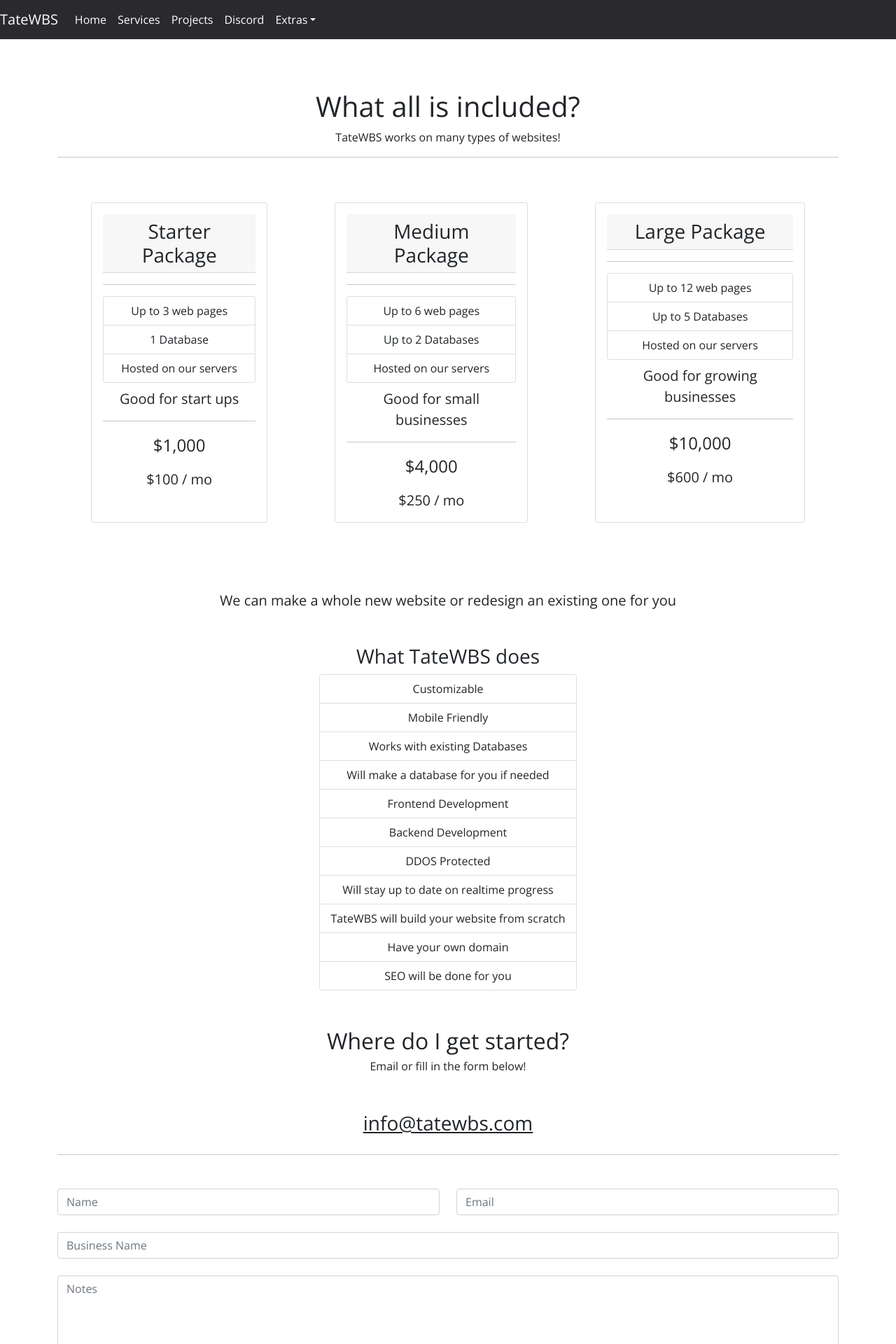
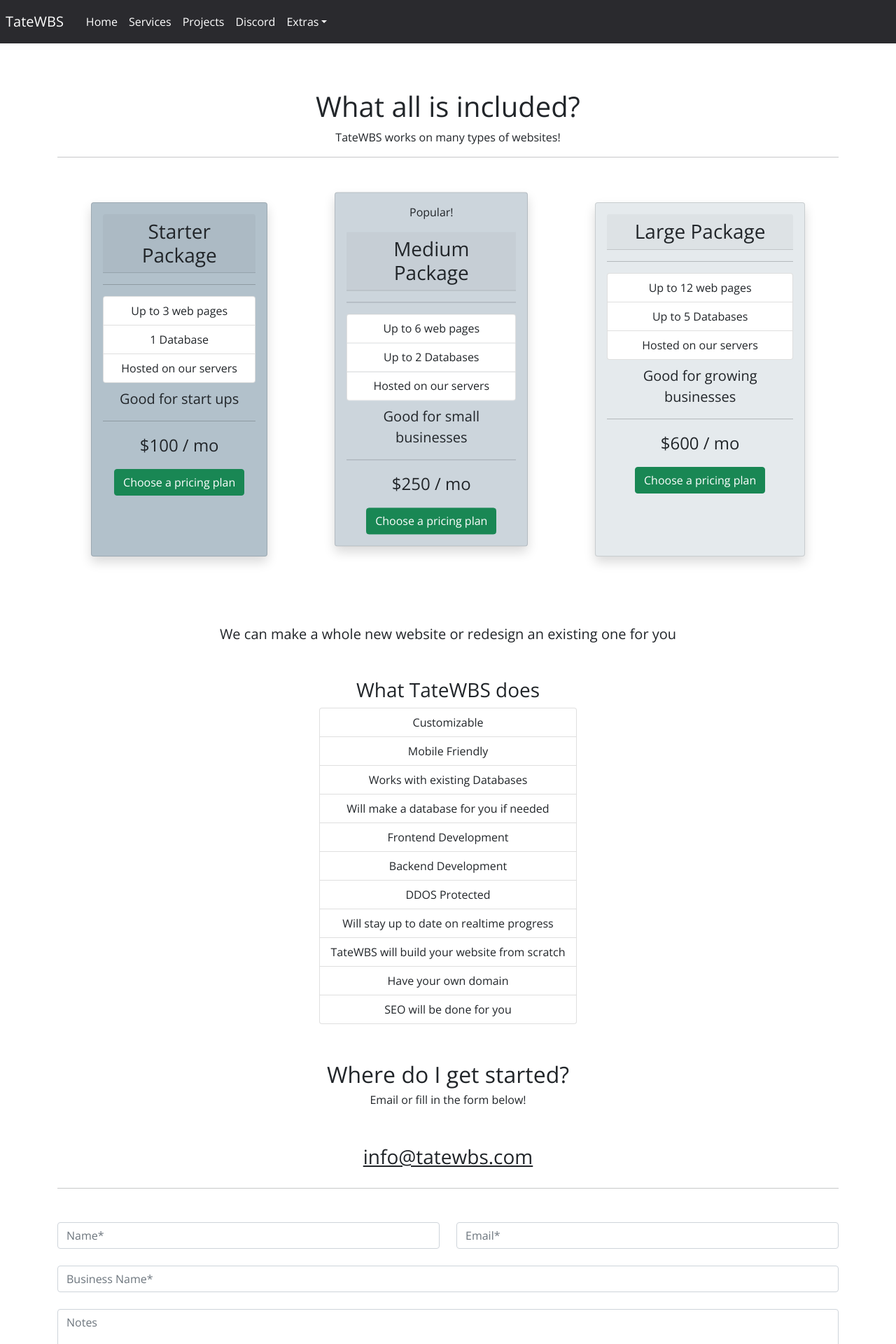
Before and after one commit to TateFowble/tatewbs_old, a React (Create React App) app: page /services/web-development in a window 1280 px wide. Shown: the top 1920 px of the page at 70% size. Built offline with nearby package versions, Linux system fonts and the light colour scheme.

Commit message:
updated form and web development page

```diff
--- a/src/components/ContactForm/ContactForm.js
+++ b/src/components/ContactForm/ContactForm.js
@@ -1,41 +1,87 @@
 import React, { useState } from 'react';
-import {db} from '../../firebase';
+import { db } from '../../firebase';
 
 import Form from 'react-bootstrap/Form';
 import Button from 'react-bootstrap/Button';
 import Row from 'react-bootstrap/Row';
 import Col from 'react-bootstrap/Col';
-
+import Alert from 'react-bootstrap/Alert';
 
 
 
 const ContactForm = (props) => {
     let page = props.page;
+    let offcialEmail = "info@tatewbs.com";
 
     const [email, setEmail] = useState("");
     const [name, setName] = useState("");
     const [businessName, setBusinessName] = useState("");
     const [notes, setNotes] = useState("");
 
+
+
+    const theDate = () => {
+        var mydate = new Date();
+        var curr_date = mydate.getDate();
+        var curr_month = mydate.getMonth() + 1;
+        var curr_year = mydate.getFullYear();
+
+        var mydatestr = ' ' + curr_month + '/' +
+            curr_date + '/' +
+            curr_year + ' ' +
+            mydate.getHours() + ':' +
+            mydate.getMinutes() + ':' +
+            mydate.getSeconds()
+        return mydatestr;
+    }
+    let dateToString = theDate().toString();
+
+
+    const [formWorked, setFormWorked] = useState();
+
+    const formNotifier = (formWorked) => {
+        switch (formWorked) {
+            case true:
+                return (
+                    <Alert variant="success">
+                        Your form went through, we will email you soon!
+                    </Alert>
+                );
+                break;
+            case false:
+                return (
+                    <Alert variant="danger">
+                        Your form ran into an issue. Please notify {offcialEmail}
+                    </Alert>
+                );
+                break;
+            default:
+                return ('');
+        }
+    }
+
     const handleSubmit = event => {
 
         event.preventDefault();
 
-        // console.log(data)
-
         db.collection("contact").doc(businessName)
             .set({
+                name: name,
                 email: email,
-                name: name,
                 businessName: businessName,
-                notes: notes
+                notes: notes,
+                date: dateToString
             })
             .then(() => {
-                alert('Form has been submitted!');
-                window.location.reload();
+                setEmail("");
+                setName("");
+                setBusinessName("");
+                setNotes("");
+                return setFormWorked(true);
             })
             .catch((err) => {
                 alert(err.message);
+                return setFormWorked(false);
             })
 
     };
@@ -54,13 +100,21 @@
                     <Row>
                         <Col>
                             <Form.Control
-                            type="text"
-                            placeholder="Name"
-                            onChange={((event) => setName(event.target.value))} />
+                                type="text"
+                                placeholder="Name*"
+                                value={name}
+                                onChange={((event) => setName(event.target.value))}
+                                required
+                                />
                         </Col>
                         <Col>
-                            <Form.Control type="text" placeholder="Email"
-                            onChange={((event) => setEmail(event.target.value))} />
+                            <Form.Control
+                                type="text"
+                                placeholder="Email*"
+                                value={email}
+                                onChange={((event) => setEmail(event.target.value))}
+                                required
+                                />
                         </Col>
                     </Row>
                 </Form.Group>
@@ -68,22 +122,32 @@
                     <Row>
                         <Col>
                             <Form.Control
-                            type="text"
-                            placeholder="Business Name"
-                            onChange={((event) => setBusinessName(event.target.value))} />
+                                type="text"
+                                placeholder="Business Name*"
+                                value={businessName}
+                                onChange={((event) => setBusinessName(event.target.value))}
+                                required
+                                />
                         </Col>
                     </Row>
                 </Form.Group>
                 <Form.Group className="mb-4">
                     <Row>
                         <Col>
-                            <Form.Control as="textarea" rows={4} placeholder="Notes"
-                            onChange={((event) => setNotes(event.target.value))} />
+                            <Form.Control
+                                as="textarea"
+                                rows={4}
+                                placeholder="Notes"
+                                value={notes}
+                                onChange={((event) => setNotes(event.target.value))} />
                         </Col>
                     </Row>
                 </Form.Group>
                 <Button type="submit">Submit</Button>
             </Form>
+            <div className="mt-3">
+                {formNotifier(formWorked)}
+            </div>
         </div>
     );
 }
--- a/src/components/Navigation/Navigation.js
+++ b/src/components/Navigation/Navigation.js
@@ -14,7 +14,7 @@
 function Navigation() {
     return (
         <Navbar collapseOnSelect expand="md" fixed="top" variant="dark">
-            <Navbar.Brand as={Link} to="/" className="text-white">TateWBS</Navbar.Brand>
+            <Navbar.Brand as={Link} to="/" className="p-2 text-white">TateWBS</Navbar.Brand>
             <Navbar.Toggle aria-controls="responsive-navbar-nav" />
             <Navbar.Collapse id="responsive-navbar-nav">
                 <Nav className="me-auto">
--- a/src/pages/Services/WebDevelopmentPage/WebDevelopmentPage.js
+++ b/src/pages/Services/WebDevelopmentPage/WebDevelopmentPage.js
@@ -1,15 +1,51 @@
-import { React } from 'react';
+import { React, useEffect } from 'react';
+
+import anime from 'animejs';
 
 import ContactForm from '../../../components/ContactForm/ContactForm';
 
 import Container from 'react-bootstrap/Container';
 import Card from 'react-bootstrap/Card';
 import ListGroup from 'react-bootstrap/ListGroup';
+import Button from 'react-bootstrap/Button';
+
 
 const WebDevelopmentPage = () => {
 
 
 
+
+    const animationFunc = () => {
+        let animation = anime({
+            targets: '.card-animation',
+            translateY: -15,
+            easing: 'spring(1, 100, 10, 0)',
+            direction: 'alternate',
+            autoplay: true,
+            loop: true
+        });
+        return animation;
+    }
+
+
+
+    const ls = {
+        backgroundColor: '#b2c1cb',
+    }
+    const ls2 = {
+        backgroundColor: '#ccd5dc'
+    }
+    const ls3 = {
+        backgroundColor: '#e5eaed'
+    }
+
+
+    let tatewbsdoes = ["Customizable", " Mobile Friendly", "Works with existing Databases", "Will make a database for you if needed", "Frontend Development", "Backend Development", "DDOS Protected", "Will stay up to date on realtime progress", "TateWBS will build your website from scratch", "Have your own domain", "SEO will be done for you"];
+
+
+    useEffect(() => {
+        animationFunc();
+    });
     return (
         <div>
             <div className="vertical-spacing" />
@@ -20,8 +56,8 @@
                         TateWBS works on many types of websites!
                     </p>
                     <hr />
-                    <div className="d-flex justify-content-even flex-column flex-lg-row">
-                        <Card className="m-5">
+                    <div className="d-flex justify-content-around flex-column flex-lg-row">
+                        <Card className="m-5 shadow" style={ls}>
                             <Card.Body>
                                 <Card.Header as="h3">
                                     Starter Package
@@ -39,16 +75,18 @@
                                 </Card.Text>
                                 <hr />
                                 <Card.Text className="fs-4">
-                                    $1,000
+                                    $100 / mo
                                 </Card.Text>
                                 <Card.Text className="fs-5">
-                                    $100 / mo
+                                    <Button variant="success">Choose a pricing plan</Button>
+                                    {/* $1,000 / Coding */}
                                 </Card.Text>
                             </Card.Body>
                         </Card>
 
-                        <Card className="m-5">
+                        <Card className="card-animation m-5 shadow" style={ls2}>
                             <Card.Body>
+                            <p>Popular!</p>
                                 <Card.Header as="h3">
                                     Medium Package
                                 </Card.Header>
@@ -65,15 +103,16 @@
                                 </Card.Text>
                                 <hr />
                                 <Card.Text className="fs-4">
-                                    $4,000
+                                    $250 / mo
                                 </Card.Text>
                                 <Card.Text className="fs-5">
-                                    $250 / mo
+                                     <Button variant="success">Choose a pricing plan</Button>
                                 </Card.Text>
+                                {/* $4,000 / Coding  */}
                             </Card.Body>
                         </Card>
 
-                        <Card className="m-5">
+                        <Card className="m-5 shadow" style={ls3}>
                             <Card.Body>
                                 <Card.Header as="h3">
                                     Large Package
@@ -91,11 +130,12 @@
                                 </Card.Text>
                                 <hr />
                                 <Card.Text className="fs-4">
-                                    $10,000
+                                    $600 / mo
                                 </Card.Text>
                                 <Card.Text className="fs-5">
-                                    $600 / mo
+                                     <Button variant="success">Choose a pricing plan</Button>
                                 </Card.Text>
+                                {/* $10,000 / Coding  */}
                             </Card.Body>
                         </Card>
 
@@ -106,53 +146,18 @@
                     <div>
                         <h3 className="mb-2">What TateWBS does</h3>
                         <div className="d-flex justify-content-center">
-                                <ListGroup className="text-center">
+                            <ListGroup className="text-center">
 
-                                <ListGroup.Item>
-                                    Customizable
-                                </ListGroup.Item>
+                                {
+                                    tatewbsdoes.map(data => (
+                                        <ListGroup.Item>
+                                            {data}
+                                        </ListGroup.Item>
 
-                                <ListGroup.Item>
-                                    Mobile Friendly
-                                </ListGroup.Item>
+                                    ))
+                                }
 
-                                <ListGroup.Item>
-                                    Works with existing Databases
-                                </ListGroup.Item>
-
-                                <ListGroup.Item>
-                                    Will make a database for you if needed
-                                </ListGroup.Item>
-
-                                <ListGroup.Item>
-                                    Frontend Development
-                                </ListGroup.Item>
-
-                                <ListGroup.Item>
-                                    Backend Development
-                                </ListGroup.Item>
-
-                                <ListGroup.Item>
-                                    DDOS Protected
-                                </ListGroup.Item>
-
-                                <ListGroup.Item>
-                                    Will stay up to date on realtime progress
-                                </ListGroup.Item>
-
-                                <ListGroup.Item>
-                                    TateWBS will build your website from scratch
-                                </ListGroup.Item>
-
-                                <ListGroup.Item>
-                                    Have your own domain
-                                </ListGroup.Item>
-
-                                <ListGroup.Item>
-                                    SEO will be done for you
-                                </ListGroup.Item>
-
-                                </ListGroup>
+                            </ListGroup>
                         </div>
                     </div>
 
```
Also changed, not shown: 1 other file (tests, documents, lock files or other folders).
